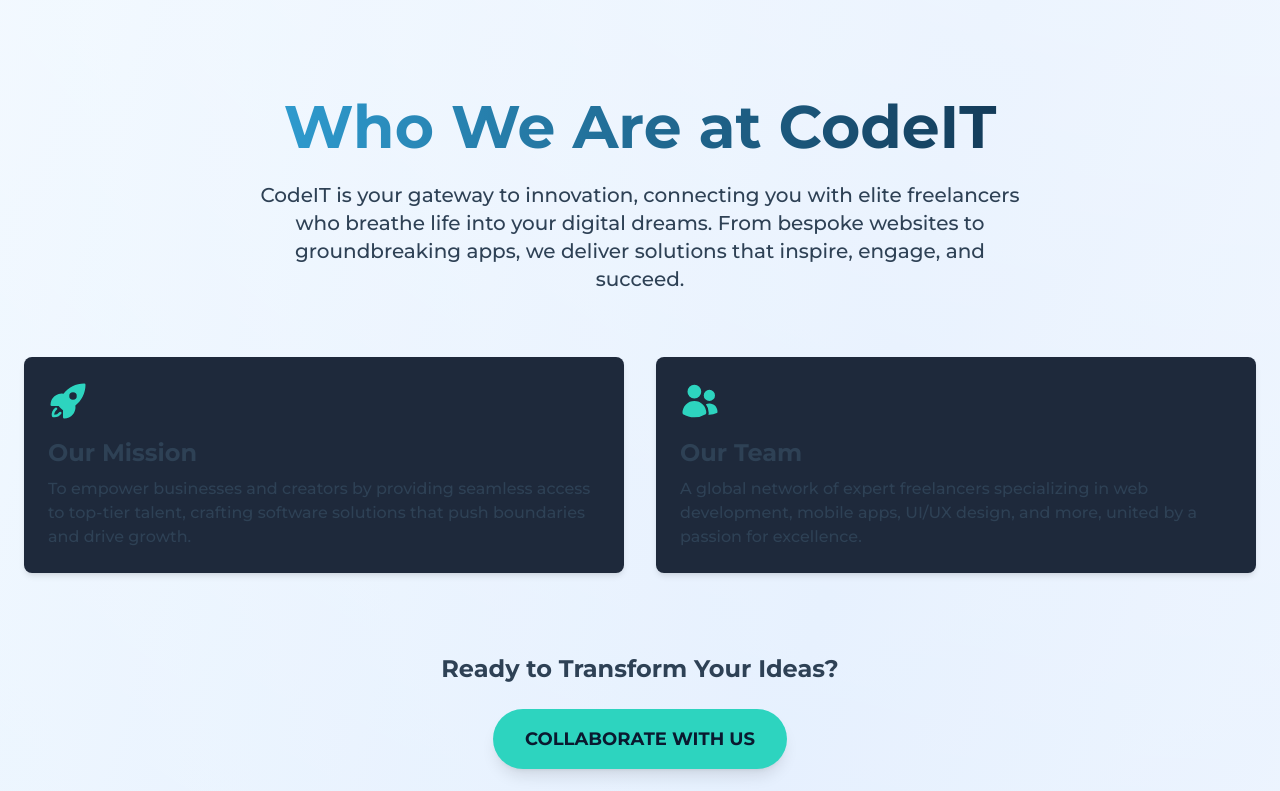
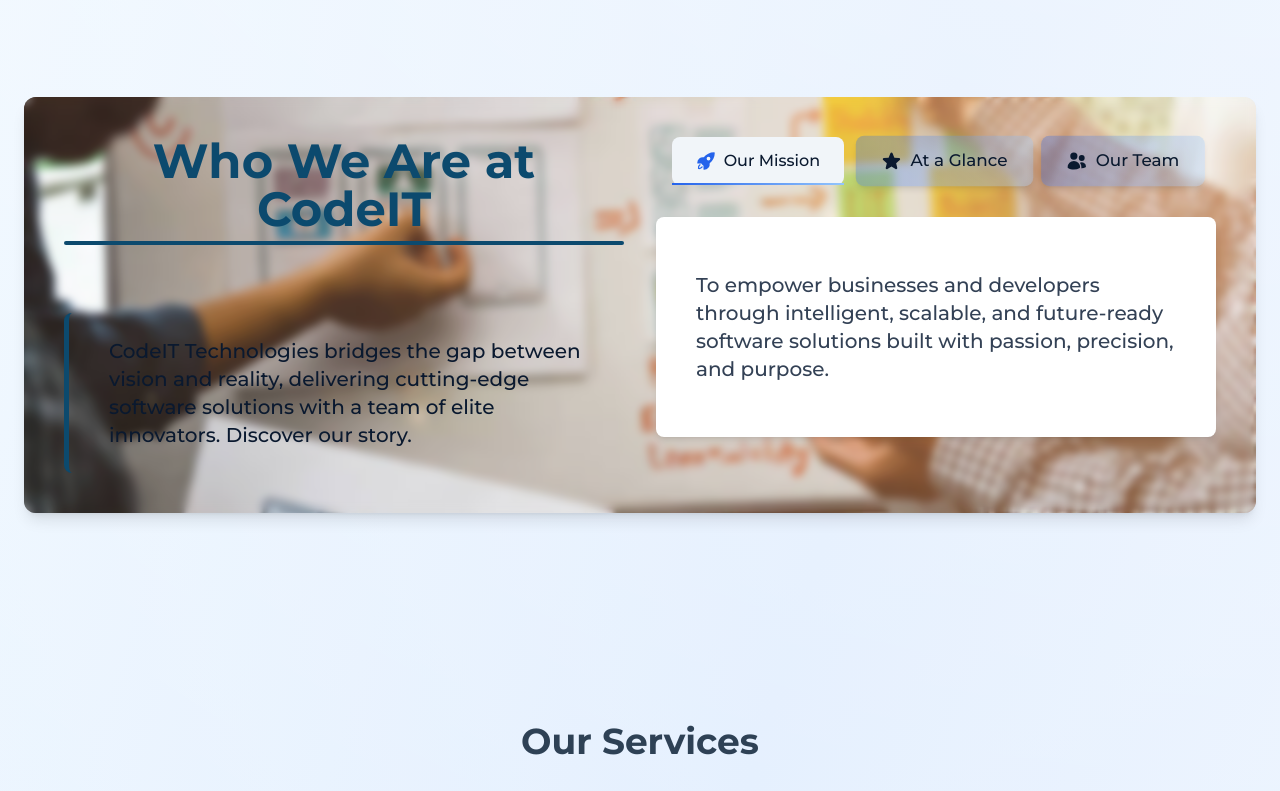
Before and after one commit to moin-ansari-o8/CodeIt, a React (Vite) app: page / in a window 1280 px wide. Shown: the part 980-1771 px from the top of the page. Built offline with nearby package versions, Linux system fonts and the light colour scheme.

Commit message:
updated about us section

```diff
--- a/src/App.jsx
+++ b/src/App.jsx
@@ -22,7 +22,8 @@
   }, []);
 
   const scrollToTop = () => {
-    scroll.scrollToTop();
+    // scroll.scrollToTop();
+    scroll.scrollTo(document.getElementById("about").offsetTop);
   };
 
   return (
--- a/src/components/About.jsx
+++ b/src/components/About.jsx
@@ -1,134 +1,110 @@
 import { Link } from "react-scroll";
-import { useEffect, useState } from "react";
+import { useState } from "react";
 import {
   RocketLaunchIcon,
+  StarIcon,
   UsersIcon,
-  StarIcon,
 } from "@heroicons/react/24/solid";
+import about_bg from "../assets/about_bg.png"; // Adjust the path to your background image
+const About = () => {
+  const [activeRightTab, setActiveRightTab] = useState("mission");
 
-const About = () => {
-  const [projects, setProjects] = useState(0);
-  const [clients, setClients] = useState(0);
-  const [years, setYears] = useState(0);
+  const tabs = [
+    { id: "mission", label: "Our Mission", icon: RocketLaunchIcon },
+    { id: "glance", label: "At a Glance", icon: StarIcon },
+    { id: "team", label: "Our Team", icon: UsersIcon },
+  ];
 
-  // Animate counters when section is in view
-  useEffect(() => {
-    const animateCounter = (setter, target, duration) => {
-      let start = 0;
-      const increment = target / (duration / 50);
-      const timer = setInterval(() => {
-        start += increment;
-        if (start >= target) {
-          start = target;
-          clearInterval(timer);
-        }
-        setter(Math.floor(start));
-      }, 50);
+  const content = {
+    mission:
+      "To empower businesses and developers through intelligent, scalable, and future-ready software solutions built with passion, precision, and purpose.",
+    glance:
+      "Codeit Technologies is where innovation meets execution. We specialize in building reliable, high-performance applications tailored to real-world needs. Whether it’s a startup idea or enterprise-grade architecture, we code it and deliver it without compromise.",
+    team: "We’re a tight-knit team of developers, designers, and problem-solvers who believe in clean code and clear results. With diverse backgrounds in software engineering, DevOps, UI/UX, and AI-driven development, we combine technical excellence with creative thinking to deliver modern solutions that scale with your vision.",
   };
-
-    const observer = new IntersectionObserver(
-      (entries) => {
-        if (entries[0].isIntersecting) {
-          animateCounter(setProjects, 150, 2000);
-          animateCounter(setClients, 80, 2000);
-          animateCounter(setYears, 2, 2000);
-        }
-      },
-      { threshold: 0.5 }
-    );
-
-    const statsSection = document.getElementById("stats");
-    if (statsSection) observer.observe(statsSection);
-
-    return () => {
-      if (statsSection) observer.unobserve(statsSection);
-    };
-  }, []);
 
   return (
     <section
       id="about"
-      className="relative text-text pt-navbar pb-12 overflow-hidden"
+      className="relative pt-navbar pb-12 text-[#0a192f] overflow-hidden"
     >
-      {/* Background Gradient Overlay */}
-      <div className="absolute inset-0 pointer-events-none"></div>
-      <div className="container mx-auto px-6">
-        {/* Introduction */}
-        <div className="text-center mb-16 animate-fadeIn">
-          <h2 className="text-4xl font-bold sm:text-5xl lg:text-6xl bg-clip-text text-transparent bg-gradient-to-r from-[#38bdf8] to-[#0a192f]">
+      <div className="container mx-auto px-6 ">
+        {/* Whole left+right container bg */}
+        <div
+          className="relative mb-20 p-10 shadow-lg rounded-xl bg-cover bg-center bg-fixed"
+          style={{ backgroundImage: `url(${about_bg})` }}
+        >
+          {/* Overlay Blur - only for BG */}
+          <div className="absolute inset-0 bg-white/10 backdrop-blur-sm rounded-xl z-0 pointer-events-none"></div>
+
+          {/* Actual Content Layer */}
+          <div className="relative z-10 grid grid-cols-1 lg:grid-cols-2 gap-8">
+            {/* Left Side */}
+            <div className="animate-fadeIn">
+              <div className="flex flex-col items-center text-center">
+                <div className="inline-block text-center">
+                  <h2 className="text-4xl font-bold sm:text-5xl lg:text-5xl">
+                    <span className="inline-block bg-clip-text text-transparent bg-sky-900">
                       Who We Are at CodeIT
+                    </span>
                   </h2>
-          <p className="mt-6 text-lg sm:text-xl max-w-3xl mx-auto leading-relaxed">
-            CodeIT is your gateway to innovation, connecting you with elite
-            freelancers who breathe life into your digital dreams. From bespoke
-            websites to groundbreaking apps, we deliver solutions that inspire,
-            engage, and succeed.
+
+                  {/* Underline exactly as wide as the heading */}
+                  <div className="h-1 bg-sky-900 rounded-full mt-2"></div>
+                </div>
+
+                <div className="w-fit h-1 mt-2 bg-[#38bdf8] rounded-full mx-auto"></div>
+              </div>
+              <div className="mt-14 relative px-10 py-6 rounded-lg border-l-[5px] border-sky-900 text-[#cbd5e1] max-w-3xl mx-auto">
+                <p className="text-lg sm:text-xl max-w-lg mx-auto leading-relaxed text-[#0a192f]">
+                  CodeIT Technologies bridges the gap between vision and
+                  reality, delivering cutting-edge software solutions with a
+                  team of elite innovators. Discover our story.
                 </p>
               </div>
-        {/* Mission Statement */}
-        <div className="mb-20 animate-slideInRight">
-          <div className="grid grid-cols-1 md:grid-cols-2 gap-8">
-            <div className="p-6 bg-secondary rounded-lg shadow-md">
-              <RocketLaunchIcon className="w-10 h-10 text-accent mb-4" />
-              <h3 className="text-2xl font-semibold text-text mb-2">
-                Our Mission
-              </h3>
-              <p className="text-base">
-                To empower businesses and creators by providing seamless access
-                to top-tier talent, crafting software solutions that push
-                boundaries and drive growth.
-              </p>
             </div>
-            <div className="p-6 bg-secondary rounded-lg shadow-md">
-              <UsersIcon className="w-10 h-10 text-accent mb-4" />
-              <h3 className="text-2xl font-semibold text-text mb-2">
-                Our Team
-              </h3>
-              <p className="text-base">
-                A global network of expert freelancers specializing in web
-                development, mobile apps, UI/UX design, and more, united by a
-                passion for excellence.
+
+            {/* Right Side */}
+            <div className="flex flex-col space-y-8">
+              {/* Tabs */}
+              <div className="flex flex-wrap justify-center gap-4">
+                {tabs.map((tab) => (
+                  <button
+                    key={tab.id}
+                    onClick={() => setActiveRightTab(tab.id)}
+                    className={`relative flex items-center px-6 py-3 text-base font-medium rounded-lg transition-all duration-300 ${
+                      activeRightTab === tab.id
+                        ? "bg-[#f1f5f9] text-[#0a192f] hover:bg-gradient-to-r hover:from-[#2563eb]/20 hover:to-[#93c5fd]/20 hover:scale-102"
+                        : "bg-gradient-to-r from-[#2563eb]/30 to-[#93c5fd]/30 text-[#0a192f] shadow-md scale-105"
+                    } group`}
+                  >
+                    <tab.icon
+                      className={`w-5 h-5 mr-2 transition-transform duration-300 ${
+                        activeRightTab === tab.id
+                          ? "text-[#2563eb]"
+                          : "text-[#0a192f] group-hover:text-[#2563eb] group-hover:scale-110"
+                      }`}
+                    />
+                    {tab.label}
+                    <span
+                      className={`absolute bottom-0 left-0 w-full h-0.5 bg-gradient-to-r from-[#2563eb] to-[#93c5fd] transform scale-x-0 transition-transform duration-300 origin-left ${
+                        activeRightTab === tab.id
+                          ? "scale-x-100"
+                          : "group-hover:scale-x-100"
+                      }`}
+                    ></span>
+                  </button>
+                ))}
+              </div>
+
+              {/* Tab Content */}
+              <div className="px-10 py-6 bg-white rounded-lg shadow-md min-h-[220px] flex items-center justify-start text-left text-[#334155]">
+                <p className="text-lg sm:text-xl leading-relaxed">
+                  {content[activeRightTab]}
                 </p>
               </div>
             </div>
           </div>
-        {/* Stats Section */}
-        {/* <div id="stats" className="mb-20">
-          <h3 className="text-3xl font-semibold text-center text-text mb-12 animate-fadeIn">
-            Our Impact
-          </h3>
-          <div className="grid grid-cols-1 sm:grid-cols-3 gap-6">
-            <div className="p-6 bg-secondary rounded-lg shadow-md flex flex-col items-center">
-              <StarIcon className="w-8 h-8 text-accent mb-2" />
-              <h4 className="text-4xl font-bold text-accent">{projects}+</h4>
-              <p className="mt-2 text-lg">Projects Delivered</p>
-            </div>
-            <div className="p-6 bg-secondary rounded-lg shadow-md flex flex-col items-center">
-              <StarIcon className="w-8 h-8 text-accent mb-2" />
-              <h4 className="text-4xl font-bold text-accent">{clients}+</h4>
-              <p className="mt-2 text-lg">Satisfied Clients</p>
-            </div>
-            <div className="p-6 bg-secondary rounded-lg shadow-md flex flex-col items-center">
-              <StarIcon className="w-8 h-8 text-accent mb-2" />
-              <h4 className="text-4xl font-bold text-accent">{years}</h4>
-              <p className="mt-2 text-lg">Years of Expertise</p>
-            </div>
-          </div>
-        </div> */}
-        {/* Call to Action */}
-        <div className="text-center animate-fadeIn">
-          <h3 className="text-2xl font-semibold text-text mb-6">
-            Ready to Transform Your Ideas?
-          </h3>
-          <Link
-            to="contact"
-            smooth={true}
-            duration={500}
-            offset={-82}
-            className="inline-flex items-center justify-center px-8 py-4 text-lg font-semibold uppercase transition-all duration-300 bg-accent text-primary rounded-full hover:bg-opacity-90 hover:scale-105 shadow-lg hover:shadow-xl cursor-pointer"
-          >
-            Collaborate with Us
-          </Link>
         </div>
       </div>
     </section>
```
Also changed, not shown: src/assets/about_bg.png (added). Lines whose indentation alone changed are shown as unchanged.
